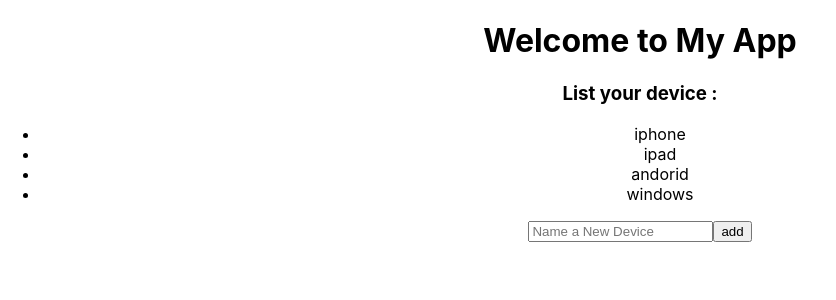
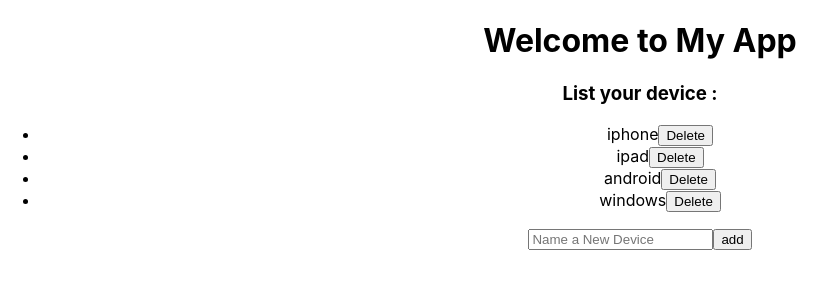
Before and after one commit to saeed-karout/React-Training-Repository, a React (Create React App) app: page / in a window 1280 px wide. Shown: the top 300 px of the page, without its empty margins (0-836 px from the left). Built offline with nearby package versions, Linux system fonts and the light colour scheme.

Commit message:
delete for Array state

```diff
--- a/src/App.js
+++ b/src/App.js
@@ -1,16 +1,27 @@
-// A simple react app to add new devices to the list of devices.
-// Array methods are used to add new devices to the list of devices. The useState hook is used to manage the state of the devices and the new device to be added. The map method is used to render the list of devices.
-
-
+// A simple react app to manage a list of devices.
+// when delete button is clicked, the device should be removed from the list.
 import { useState } from "react";
 import "./App.css";
 export default function App() {
   const [addDevice,setAddDevice]= useState("");
-  const [devices,setDevices] = useState(['iphone','ipad','andorid','windows']);
+  const [devices,setDevices] = useState([
+     {id:1,name:'iphone'}
+    ,{id:2,name:'ipad'}
+    ,{id:3,name:'android'}
+    ,{id:4,name:'windows'}
+  ]);
   const deviceList= devices.map((device,index)=>{
-    return <li key={index}>{device}</li>
+    return <li key={index}>{device.name}
+      <button onClick={()=>{handleDelete(device.id)}}>Delete</button>
+    </li>
   })
 
+  function handleDelete(id){
+    const NewDevices =devices.filter((device)=>device.id!==id);
+
+
+    setDevices(NewDevices);
+  }
 
   function handleAddNewDevice(){
     // const newDevices = [...devices];
```
